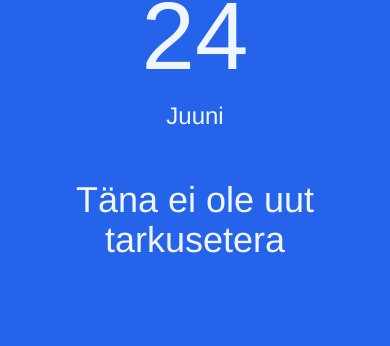
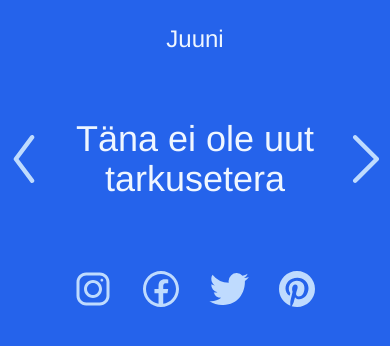
Before and after one commit to gregorlaan/tarkusetera, a Vue app: page / in a window 390 px wide. Shown: the part 330-676 px from the top of the page. Built offline with nearby package versions, Linux system fonts and the light colour scheme.

Commit message:
Imrove responsive design, remove popovers, add arrow buttons

```diff
--- a/src/components/Calendar.vue
+++ b/src/components/Calendar.vue
@@ -34,9 +34,6 @@
       getQuotes() {
         return Quotes.map(quote => ({
           dates: new Date(quote.isoDate),
-          popover: {
-            label: quote.desc,
-          },
           highlight: {
             fillMode: 'outline',
           }
--- a/src/components/Quote.vue
+++ b/src/components/Quote.vue
@@ -14,7 +14,30 @@
       </div>
     </div>
 
-    <div class="p-4 text-4xl md:text-7xl w-full max-w-screen-lg mx-auto">
+    <div class="relative p-8 text-4xl md:text-7xl w-full max-w-screen-lg mx-auto">
+      <button
+        class="absolute top-0 bottom-0 left-0 z-10 fill-current text-blue-200 hover:text-white"
+        @click="onPreviousDate()"
+      >
+        <svg width="3rem" height="3rem" xmlns="http://www.w3.org/2000/svg" xmlns:xlink="http://www.w3.org/1999/xlink" viewBox="0 0 330.002 330.002">
+          <path d="M233.25,306.001L127.5,165.005L233.25,24.001c4.971-6.628,3.627-16.03-3-21c-6.627-4.971-16.03-3.626-21,3
+            L96.75,156.005c-4,5.333-4,12.667,0,18l112.5,149.996c2.947,3.93,7.451,6.001,12.012,6.001c3.131,0,6.29-0.978,8.988-3.001
+            C236.878,322.03,238.221,312.628,233.25,306.001z" />
+        </svg>
+      </button>
+
+      <button
+        class="absolute top-0 bottom-0 right-0 z-10 fill-current text-blue-200 hover:text-white"
+        @click="onNextDate()"
+      >
+        <svg width="3rem" height="3rem" xmlns="http://www.w3.org/2000/svg" xmlns:xlink="http://www.w3.org/1999/xlink" viewBox="0 0 330 330">
+          <path id="XMLID_222_" d="M250.606,154.389l-150-149.996c-5.857-5.858-15.355-5.858-21.213,0.001
+            c-5.857,5.858-5.857,15.355,0.001,21.213l139.393,139.39L79.393,304.394c-5.857,5.858-5.857,15.355,0.001,21.213
+            C82.322,328.536,86.161,330,90,330s7.678-1.464,10.607-4.394l149.999-150.004c2.814-2.813,4.394-6.628,4.394-10.606
+            C255,161.018,253.42,157.202,250.606,154.389z" />
+        </svg>
+      </button>
+
       <div v-if="currentQuote">
         {{ currentQuote.desc }}
       </div>
@@ -34,6 +57,20 @@
           v-if="currentQuote?.socialMedia"
           :key="key"
           :href="currentQuote.socialMedia[key]"
+        />
+      </template>
+    </div>
+
+    <div
+      v-else
+      class="p-6"
+    >
+      <template
+        v-for="(socialMediaKey, key) in ['instagram', 'facebook', 'twitter', 'pinterest']"
+        :key="key"
+      >
+        <component
+          :is="socialMediaToComponent[socialMediaKey]"
         />
       </template>
     </div>
@@ -120,6 +157,28 @@
       currentQuote() {
         return Quotes.find(quote => quote.isoDate == this.isoDate);
       }
+    },
+
+    methods: {
+      onPreviousDate() {
+        const minDate = new Date('2021-07-01');
+
+        if(this.$parent.date.getDate() === minDate.getDate()) {
+          return;
+        }
+
+        this.$parent.date = new Date(this.date.setDate(this.date.getDate() - 1));
+      },
+
+      onNextDate() {
+        const maxDate = new Date();
+
+        if(this.$parent.date.getDate() === maxDate.getDate()) {
+          return;
+        }
+
+        this.$parent.date = new Date(this.date.setDate(this.date.getDate() + 1));
+      }
     }
   }
 </script>
```
